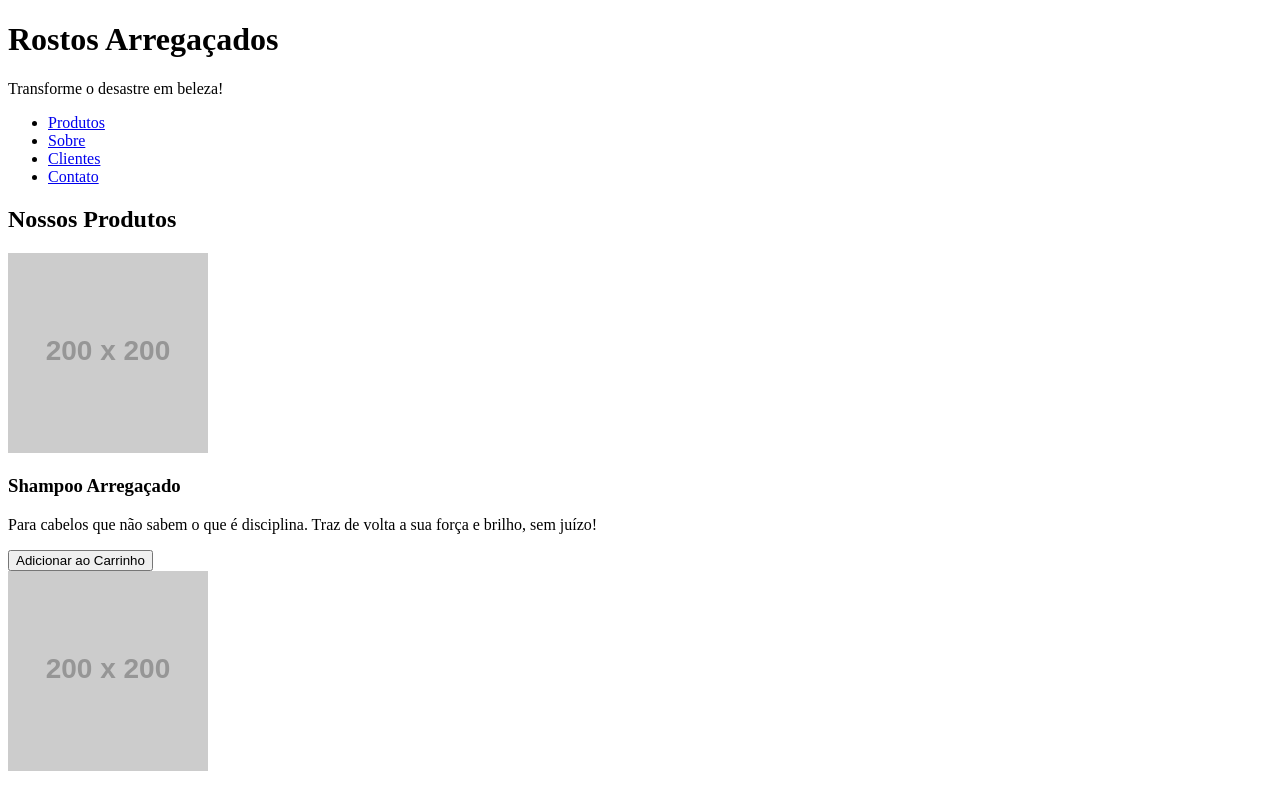
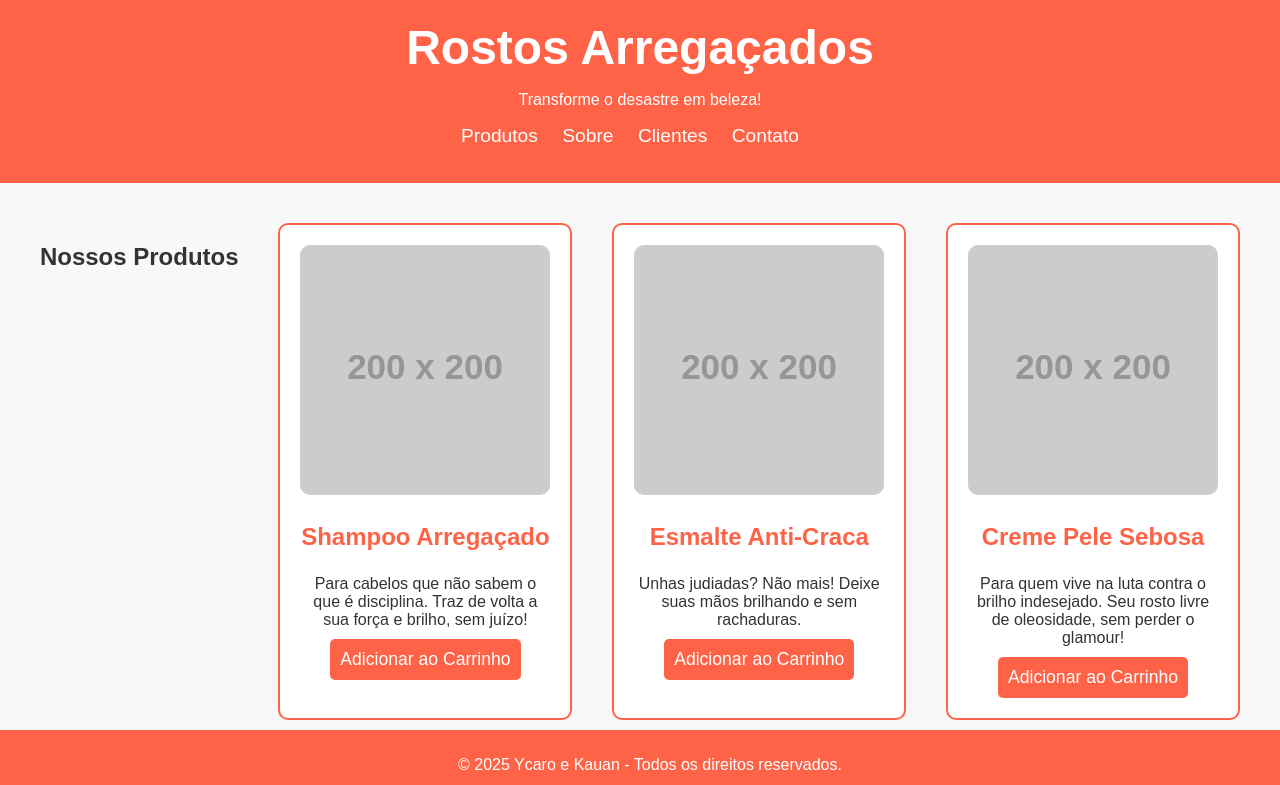
Before and after one commit to YcaroMiguel/sebosos, a plain HTML site: page index.html in a window 1280 px wide. Shown: the top 785 px of the page. Drawn offline with Linux system fonts and the light colour scheme; placeholder pictures from the web are drawn by us.

Commit message:
Update styles.css

```diff
--- a/styles.css
+++ b/styles.css
@@ -1,3 +1,99 @@
+/* Estilos básicos */
+ body {
+     font-family: Arial, sans-serif;
+     margin: 0;
+     padding: 0;
+     background-color: #f8f8f8;
+     color: #333;
+ }
+
+ header {
+     background-color: #FF6347;
+     padding: 20px;
+     text-align: center;
+     color: white;
+ }
+
+ header .logo h1 {
+     margin: 0;
+     font-size: 3em;
+ }
+
+ header nav ul {
+     list-style-type: none;
+     padding: 0;
+ }
+
+ header nav ul li {
+     display: inline;
+     margin-right: 20px;
+ }
+
+ header nav ul li a {
+     color: white;
+     text-decoration: none;
+     font-size: 1.2em;
+ }
+
+ main {
+     padding: 20px;
+     text-align: center;
+ }
+
+ #produtos {
+     display: flex;
+     justify-content: space-around;
+     margin-top: 20px;
+ }
+
+ .produto {
+     background-color: #fff;
+     padding: 20px;
+     width: 250px;
+     border: 2px solid #FF6347;
+     border-radius: 10px;
+     text-align: center;
+ }
+
+ .produto img {
+     width: 100%;
+     border-radius: 10px;
+ }
+
+ .produto h3 {
+     font-size: 1.5em;
+     color: #FF6347;
+ }
+
+ .produto p {
+     font-size: 1em;
+     margin: 10px 0;
+ }
+
+ button {
+     background-color: #FF6347;
+     color: white;
+     padding: 10px;
+     border: none;
+     border-radius: 5px;
+     cursor: pointer;
+     font-size: 1.1em;
+ }
+
+ button:hover {
+     background-color: #e5533d;
+ }
+
+ footer {
+     background-color: #FF6347;
+     color: white;
+     padding: 10px;
+     text-align: center;
+     position: fixed;
+     width: 100%;
+     bottom: 0;
+ }
+
 /* Estilos da nova seção */
 #clientes {
     background-color: #f4f4f4;
```
